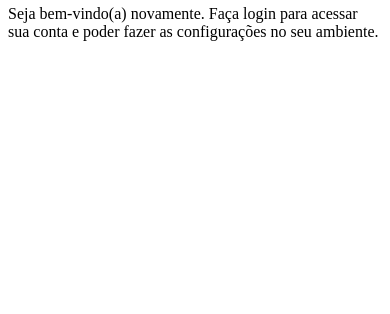
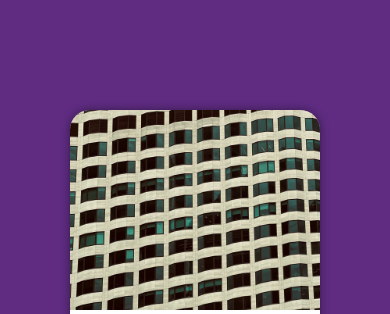
Before and after one commit to Deeividblendon/projeto-login, a plain HTML site: page index.html in a window 390 px wide. Shown: the part 62-376 px from the top of the page. Drawn offline with Linux system fonts and the light colour scheme.

Commit message:
Versão mobile first da tela de login

```diff
--- a/estilos/style.css
+++ b/estilos/style.css
@@ -1 +1,44 @@
 @charset "UTF-8";
+
+* {
+  font-family: system-ui, -apple-system, BlinkMacSystemFont, 'Segoe UI', Roboto, Oxygen, Ubuntu, Cantarell, 'Open Sans', 'Helvetica Neue', sans-serif;
+  padding: 0px;
+  margin: 0px;
+  box-sizing: border-box;
+}
+
+body, html {
+  background-color: #5F2C82;
+  height: 100vh;
+  width: 100vw;
+}
+
+main {
+  position: relative;
+  height: 100vh;
+  width: 100vw;
+}
+
+section#login {
+  position: absolute;
+  top: 50%;
+  left: 50%;
+  transform: translate(-50%, -50%);
+  overflow: hidden;
+  background-color: white;
+  width: 250px;
+  height: 500px;
+  border-radius: 20px;
+  box-shadow: 0px 0px 10px rgba(0, 0, 0, 0.450);
+}
+
+section#login div#imagem {
+  display: block;
+  background: #5F2C82 url(../imagens/login.jpg) left bottom / cover no-repeat;
+  height: 200px;
+}
+
+section#login div#formulario {
+  display: block;
+  padding: 10px;
+}
```
Also changed, not shown: index.html (+1 -1 lines).
